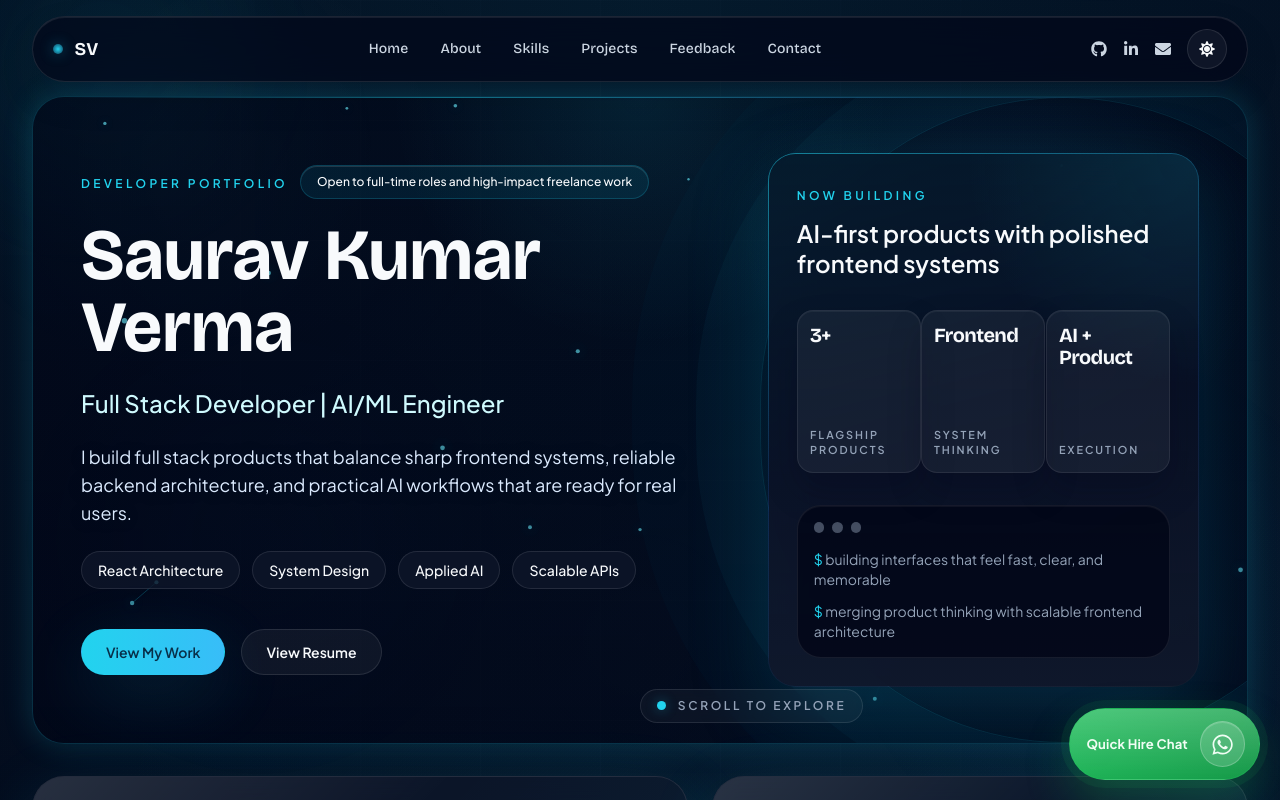
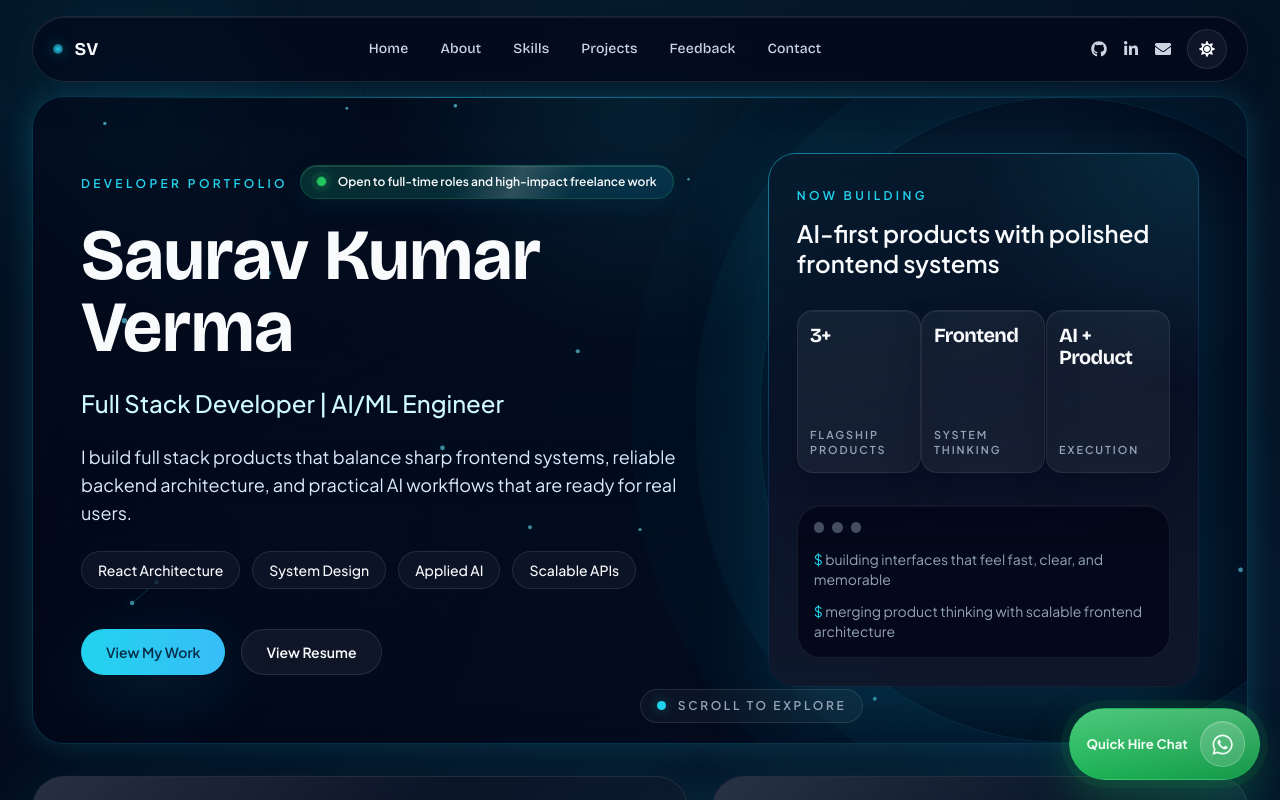
Before and after one commit to Sauravkumarv/modern-dev-portfolio, a React (Vite) app: page / in a window 1280 px wide. Shown: the top 800 px of the page. Built offline with nearby package versions, Linux system fonts and the light colour scheme.

Commit message:
Highlight hiring availability pill

```diff
--- a/src/styles/global.css
+++ b/src/styles/global.css
@@ -272,11 +272,41 @@ a {
   }
 
   .hero-status-pill {
-    @apply rounded-full px-4 py-2 text-xs font-medium;
-    background: rgba(8, 145, 178, 0.12);
-    border: 1px solid var(--color-accent-border);
+    @apply inline-flex items-center gap-3 rounded-full px-4 py-2 text-xs font-semibold;
+    position: relative;
+    overflow: hidden;
+    background:
+      linear-gradient(135deg, rgba(34, 197, 94, 0.14), rgba(14, 165, 233, 0.1)),
+      rgba(8, 145, 178, 0.08);
+    border: 1px solid rgba(34, 197, 94, 0.22);
     color: var(--color-text);
-    box-shadow: inset 0 1px 0 rgba(255, 255, 255, 0.12);
+    box-shadow:
+      inset 0 1px 0 rgba(255, 255, 255, 0.12),
+      0 8px 24px rgba(14, 165, 233, 0.08);
+    transform: translateZ(0);
+  }
+
+  .hero-status-pill::before {
+    content: "";
+    width: 0.55rem;
+    height: 0.55rem;
+    flex-shrink: 0;
+    border-radius: 9999px;
+    background: #22c55e;
+    box-shadow:
+      0 0 0 0 rgba(34, 197, 94, 0.22),
+      0 0 14px rgba(34, 197, 94, 0.32);
+    animation: heroAvailabilityPulse 2.4s ease-in-out infinite;
+  }
+
+  .hero-status-pill::after {
+    content: "";
+    position: absolute;
+    inset: 0;
+    background: linear-gradient(115deg, transparent 24%, rgba(255, 255, 255, 0.16), transparent 56%);
+    transform: translateX(-140%);
+    animation: heroAvailabilitySweep 4.8s ease-in-out infinite;
+    pointer-events: none;
   }
 
   .hero-chip {
@@ -1334,6 +1364,35 @@ a {
   }
 }
 
+@keyframes heroAvailabilityPulse {
+  0%,
+  100% {
+    box-shadow:
+      0 0 0 0 rgba(34, 197, 94, 0.22),
+      0 0 14px rgba(34, 197, 94, 0.32);
+    transform: scale(1);
+  }
+
+  50% {
+    box-shadow:
+      0 0 0 7px rgba(34, 197, 94, 0.04),
+      0 0 18px rgba(34, 197, 94, 0.4);
+    transform: scale(1.08);
+  }
+}
+
+@keyframes heroAvailabilitySweep {
+  0%,
+  18% {
+    transform: translateX(-140%);
+  }
+
+  48%,
+  100% {
+    transform: translateX(140%);
+  }
+}
+
 @keyframes whatsappPulse {
   0%,
   100% {
@@ -1390,6 +1449,8 @@ a {
   .app-shell::before,
   .scene-orb,
   .hero-glow-line,
+  .hero-status-pill::before,
+  .hero-status-pill::after,
   .feedback-marquee-chip::after,
   .feedback-marquee-live-dot,
   .feedback-marquee-live-dot::after,
```
